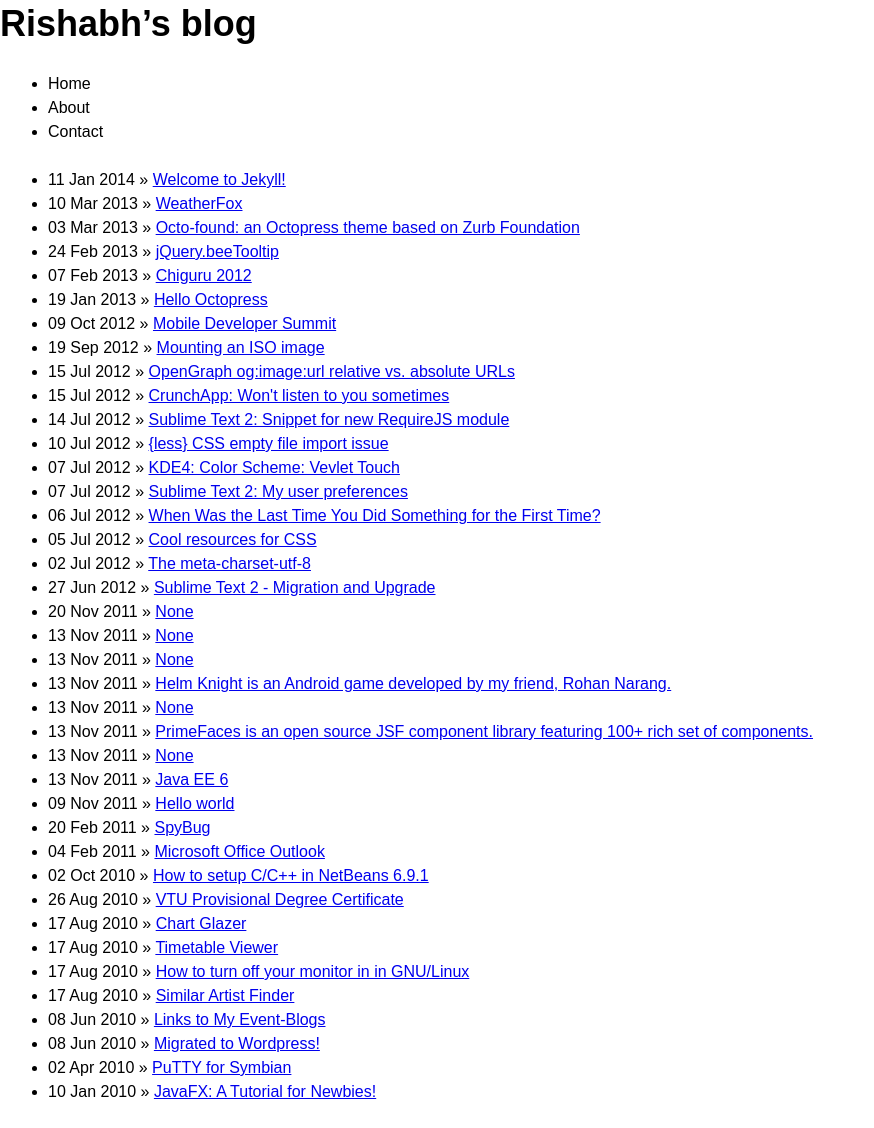
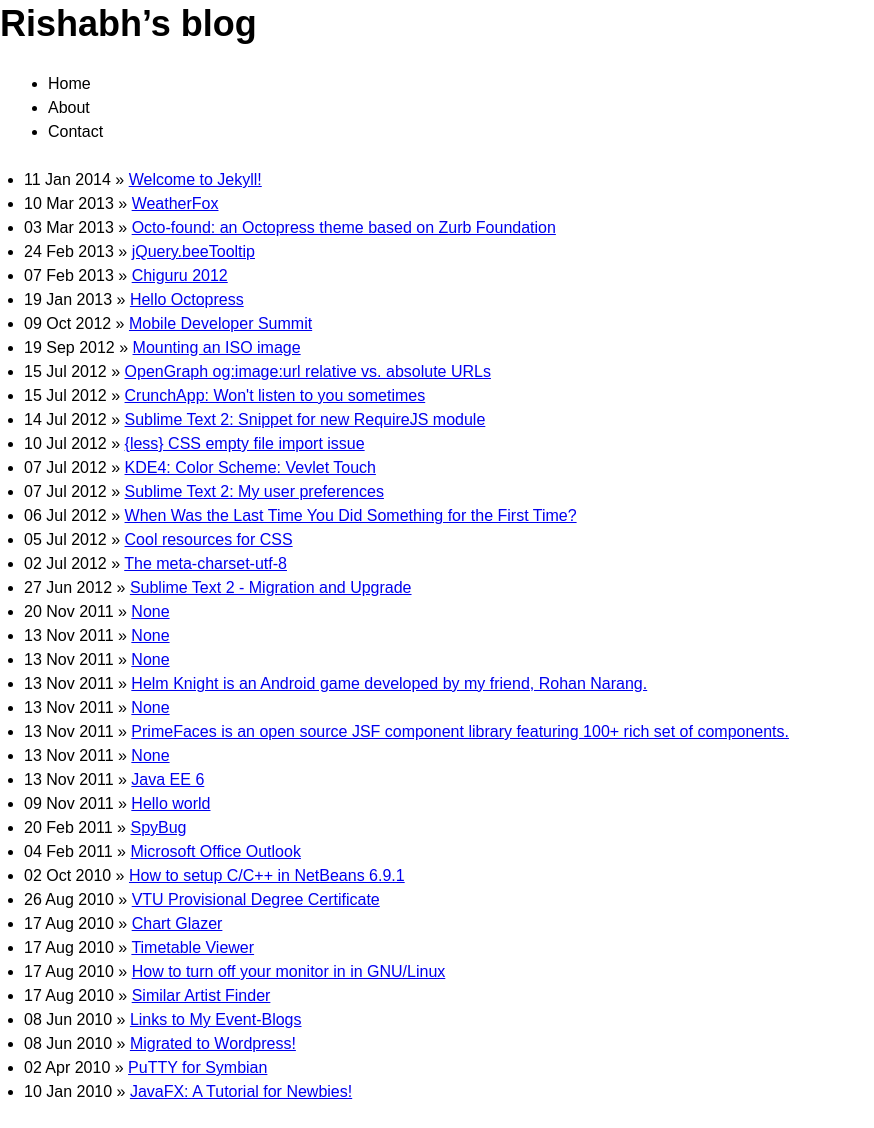
Before and after one commit to rishabh-ink/rishabhsrao.github.io, a Jekyll site: the page built from index.html, in a window 1280 px wide. Shown: the whole page, without its empty margins (0-874 px from the left). Built offline with Jekyll 4.4.1, drawn with Linux system fonts in a browser that asks for light colours; Markdown is read by kramdown in place of the engine named in the settings.

Commit message:
Using SCSS extend for adding layout classes.

```diff
--- a/index.html
+++ b/index.html
@@ -5,7 +5,7 @@
 excerpt: Welcome.
 ---
 
-<div class="page  page__home  grid__item one-whole">
+<div class="page  page__home">
   <ul class="posts">
     {% for post in site.posts %}
       <li class="posts__post"><span>{{ post.date | date_to_string }}</span> &raquo; <a href="{{ post.url }}">{{ post.title }}</a></li>
```
